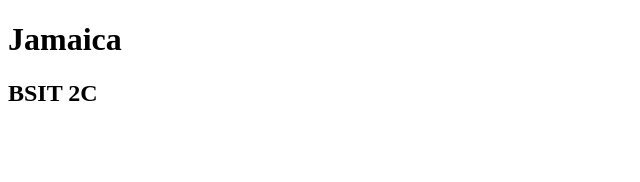
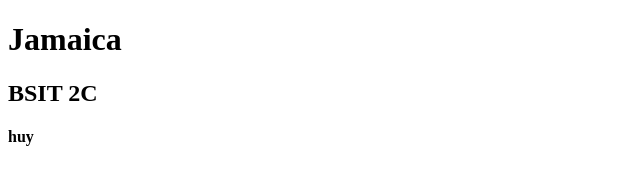
Before and after one commit to JamaicaRecana/try1, a plain HTML site: page index.html in a window 1280 px wide. Shown: the full height of the page, 0-640 px from the left. Drawn offline with Linux system fonts and the light colour scheme.

Commit message:
testing
this is just a testing

```diff
--- a/index.html
+++ b/index.html
@@ -8,5 +8,9 @@
 <body>
     <h1> Jamaica <h1/>
     <h2> BSIT 2C <h2/>
+
+        <h4>huy</h4>
+
+
 </body>
 </html>
```
